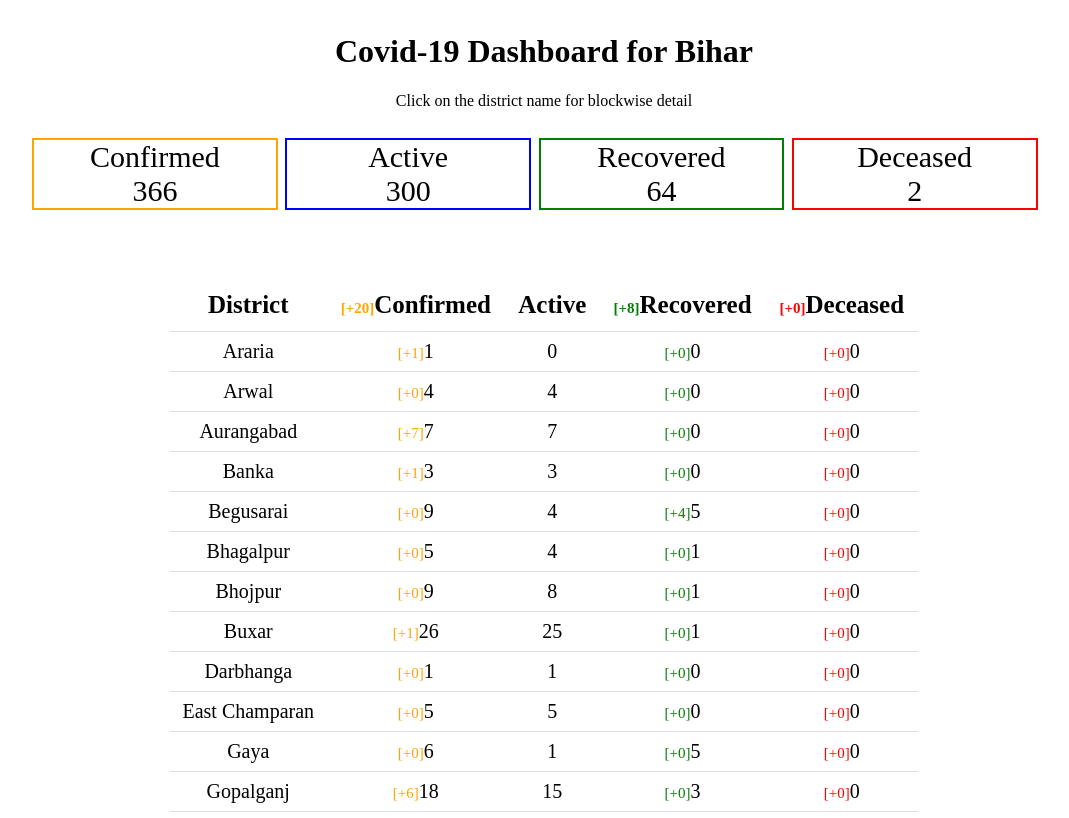
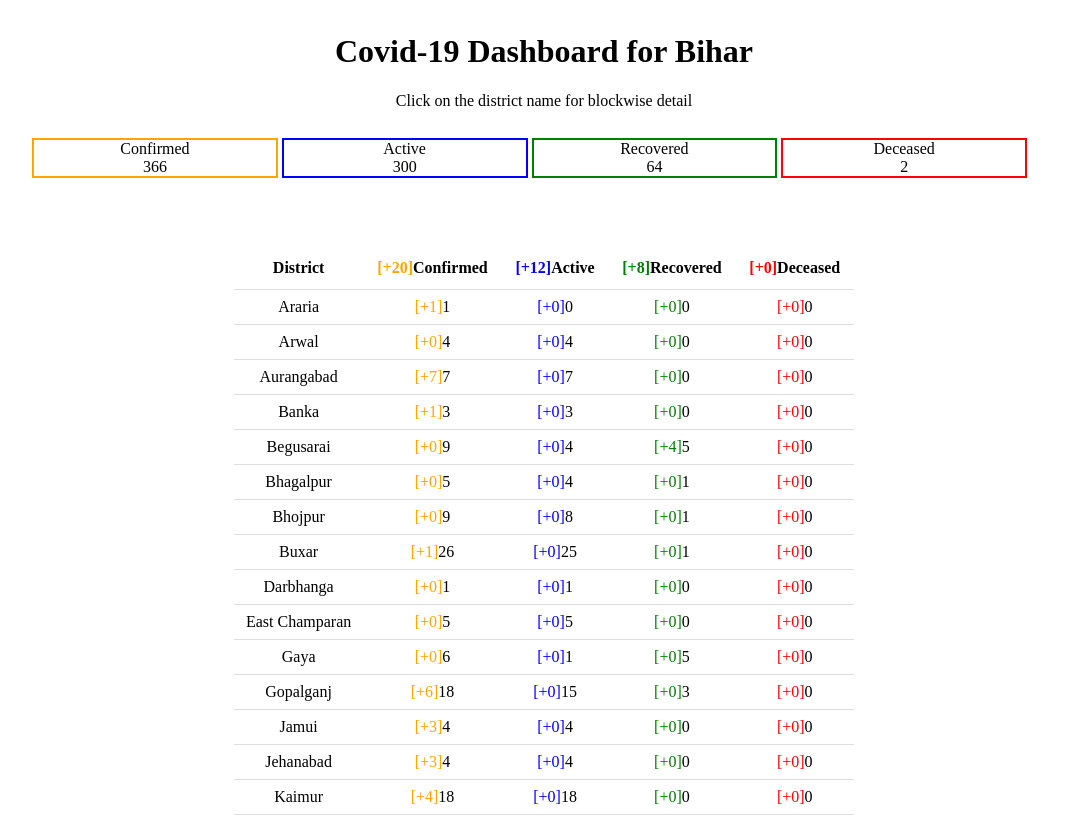
Before and after one commit to anand-verma/anand-verma.github.io, a plain HTML site: page index.html in a window 1280 px wide. Shown: the top 818 px of the page, without its empty margins (96-1165 px from the left). Drawn offline with Linux system fonts and the light colour scheme.

Commit message:
update in css

```diff
--- a/index.css
+++ b/index.css
@@ -11,15 +11,16 @@ body {
   background-color: white;
   padding: 12px;
   text-align: center;
+  margin: auto;
 }
 
 /* Style the top navigation bar */
 .topnav {
   float : center;
   background-color: white;
+  width: 80%;
+  /*font-size : 5vw ;*/
   margin: auto;
-  width: 80%;
-  font-size : 30px
 
 }
 
@@ -88,12 +89,12 @@ body {
 
 /* Left and right column */
 .column.side {
-  width: 20%;
+  width: 25%;
 }
 
 /* Middle column */
 .column.middle {
-  width: 60%;
+  width: 50%;
 }
 
 .column.middle table {
@@ -106,14 +107,14 @@ body {
   padding: 12px;
   text-align: center;
   border-bottom: 1px solid #ddd;
-  font-size : 25px ;
+  /*font-size : 2em ;*/
 }
 
 .column.middle td {
   padding: 8px;
   text-align: center;
   border-bottom: 1px solid #ddd;
-  font-size : 20px ;
+  /*font-size : 20px ;*/
 }
 
 .column.middle tr:hover {
@@ -123,19 +124,19 @@ body {
 
 .column.middle c{
   color: orange;
-  font-size : 15px ;
+  /*font-size : 15px ;*/
 }
 .column.middle a{
   color: blue;
-  font-size : 0px ;
+  /*font-size : 0px ;*/
 }
 .column.middle r{
   color: green;
-  font-size : 15px ;
+  /*font-size : 15px ;*/
 }
 .column.middle d{
   color: red;
-  font-size : 15px ;
+  /* font-size : 15px ; */
 }
 
 /* Clear floats after the columns */
```
